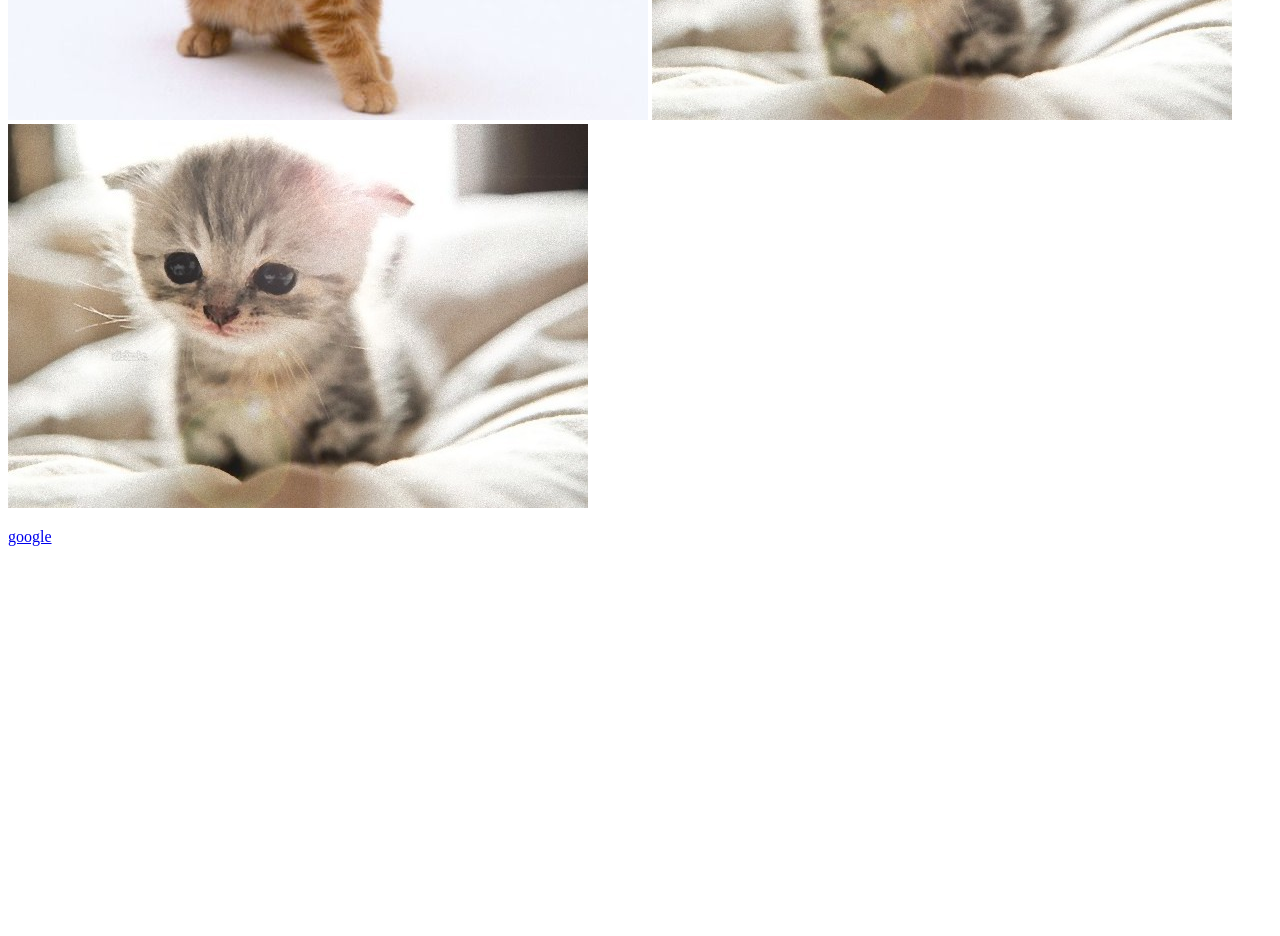
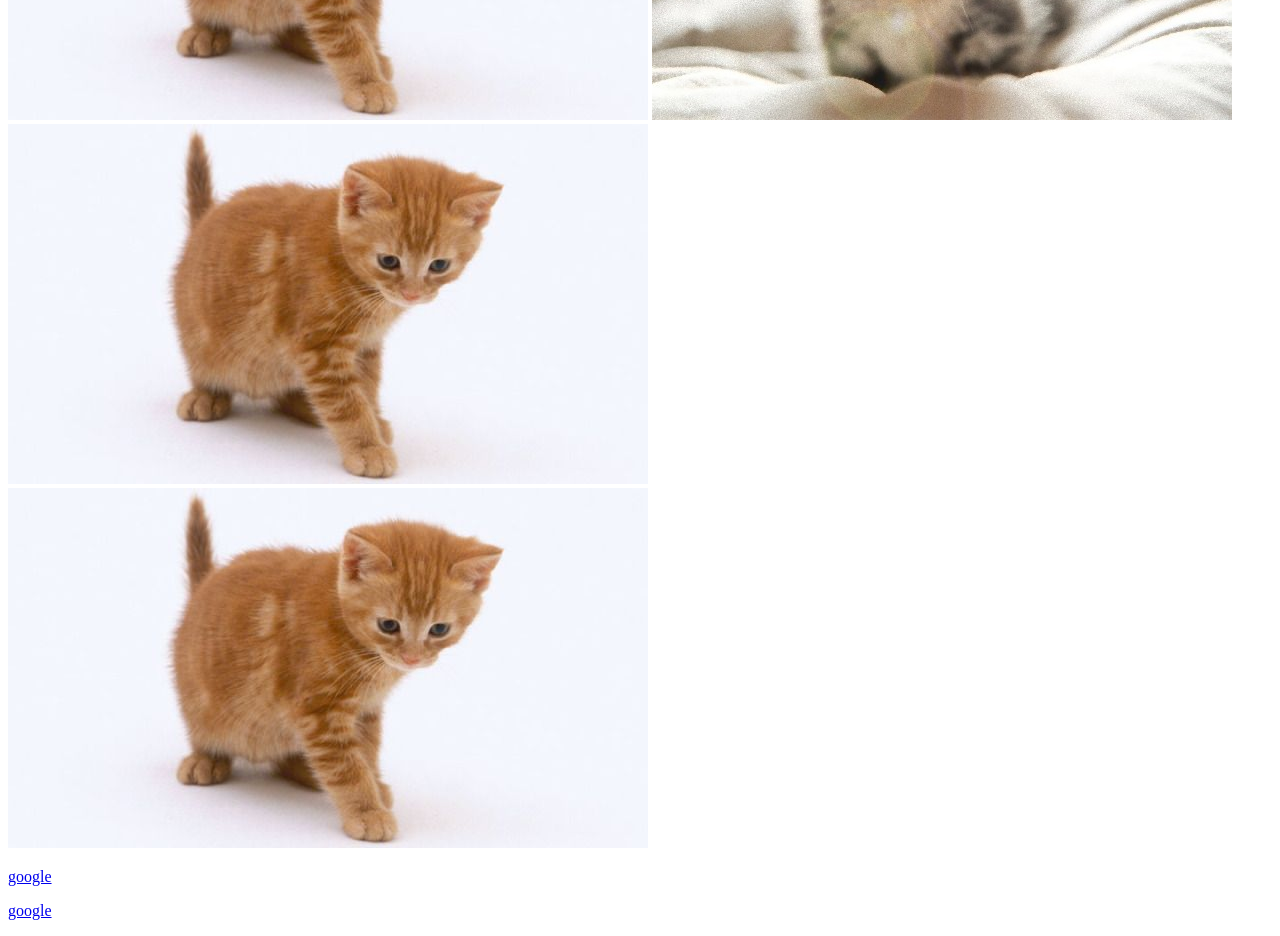
Before and after one commit to shih1105/demo, a plain HTML site: page index.html in a window 1280 px wide. Shown: the part 580-1516 px from the top of the page. Before the commit the page ends 1142 px from the top, so only its background shows below. Drawn offline with Linux system fonts and the light colour scheme.

Commit message:
超連結2

```diff
--- a/index.html
+++ b/index.html
@@ -18,10 +18,10 @@
     <img src="cat.jpg" alt="cat">
     <img src="771489.jpg" alt="cat">
 
-    <a href="cat.jpg" target="_blank"><img src="771489.jpg" alt="cat">
-    <a href="cat.jpg" target="_blank"><a href="https://www.google.com/url?sa=i&url=https%3A%2F%2Fwww.scottishspca.org%2Fadvice%2Fdomestic%2Fcats&psig=AOvVaw1SX1jeK8ohOSsYHof9tced&ust=1596861582904000&source=images&cd=vfe&ved=0CAIQjRxqFwoTCJjIpI-jiOsCFQAAAAAdAAAAABAR"></a>
+    <a href="771489.jpg" target="_blank"><img src="cat.jpg" alt="cat">
+    <a href="https://www.google.com/url?sa=i&url=https%3A%2F%2Fkknews.cc%2Fpet%2F6qj8r2l.html&psig=AOvVaw1S6uQyFsKxEO3bZoSg68KL&ust=1596863590895000&source=images&cd=vfe&ved=0CAIQjRxqFwoTCNiO08uqiOsCFQAAAAAdAAAAABAJ" target="_blank"><img src="cat.jpg" alt="cat">
 
-    <p><a href="another.html" title="另一頁" target="_blank"><a href="file:///C:/Users/PC234/Desktop/demo/another.html"></a></p>
+    <p><a href="another.html"另一頁" target="_blank"><a href="another.html">google</a></p>
     <p><a href="https://www.google.com.tw/">google</a></p>
 
 
```
